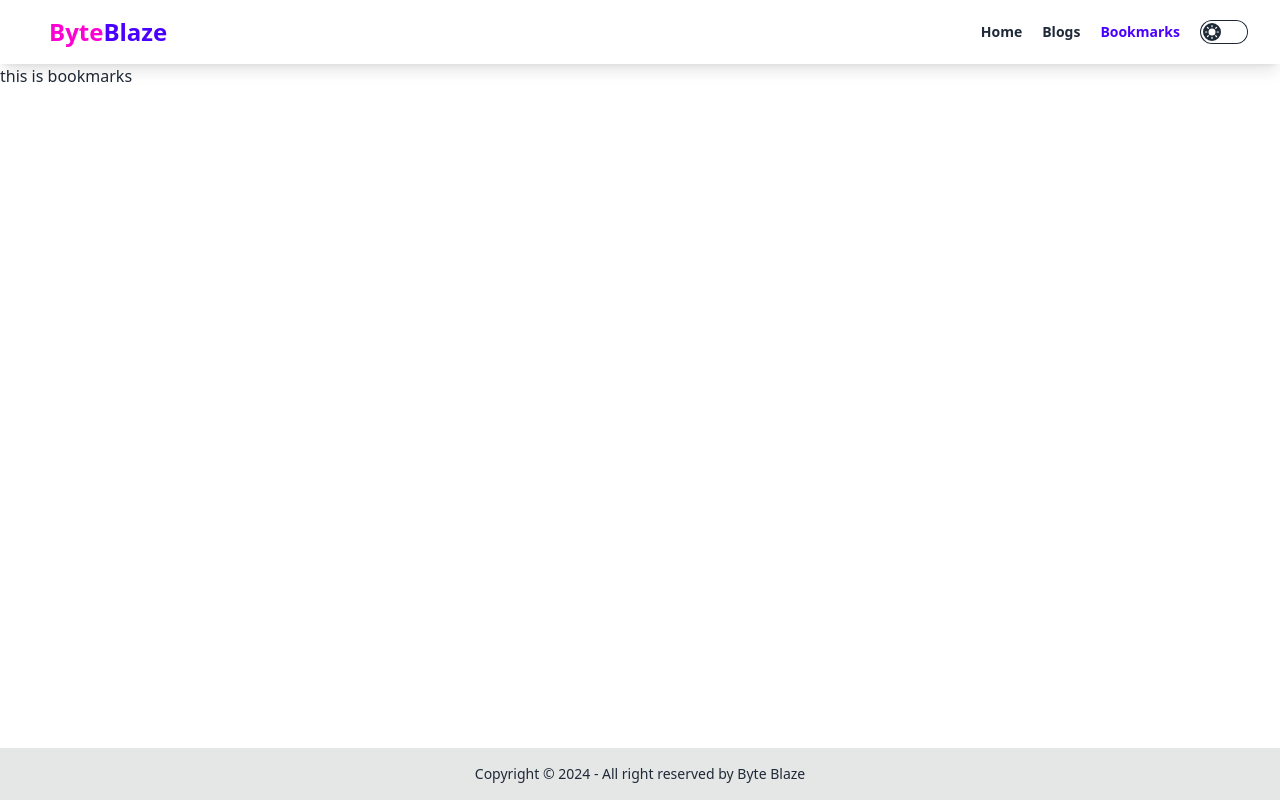
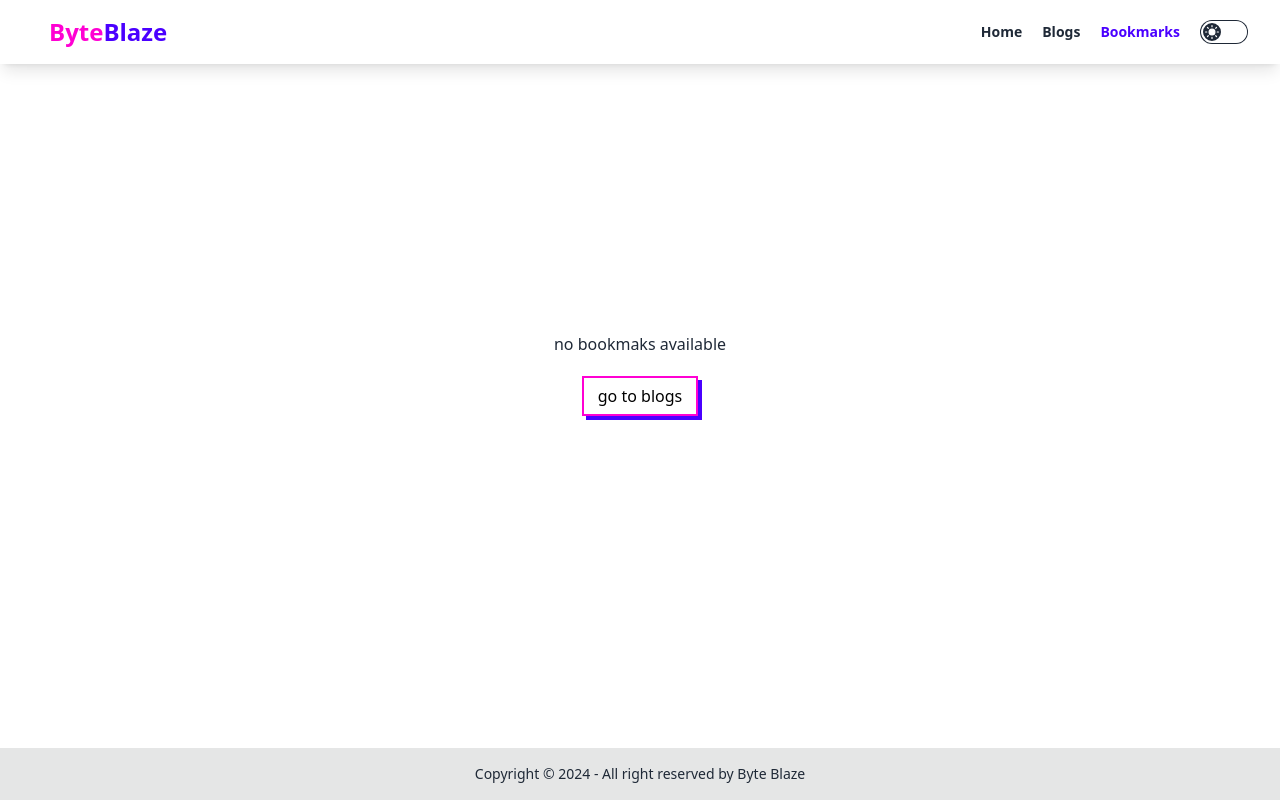
Before and after one commit to iaasif/cSessionReactRoute, a React (Vite) app: page /bookmarks in a window 1280 px wide. Built offline with nearby package versions, Linux system fonts and the light colour scheme.

Commit message:
all component added

```diff
--- a/package.json
+++ b/package.json
@@ -12,6 +12,8 @@
   "dependencies": {
     "react": "^18.2.0",
     "react-dom": "^18.2.0",
+    "react-hot-toast": "^2.4.1",
+    "react-icons": "^5.0.1",
     "react-markdown": "^9.0.1",
     "react-router-dom": "^6.22.3",
     "react-spinners": "^0.13.8",
--- a/src/components/BlogCard.jsx
+++ b/src/components/BlogCard.jsx
@@ -2,11 +2,16 @@
 
 import { Link } from 'react-router-dom';
 import placeholderimage from '../assets/404.jpg'
+import { MdDeleteForever } from "react-icons/md";
+import { deleteBlogs } from '../utils';
 
-const BlogCard = ({ blog }) => {
+
+const BlogCard = ({ blog, deletable, handleDelete }) => {
     const { cover_image, title, description, published_at, id } = blog;
+
     // console.log(cover_image, "cvr");
     return (
+        <div className='flex relative '>
             <Link to={`/blog/${id}`} className="max-w-sm mx-auto group hover:no-underline focus:no-underline dark:bg-gray-900 transition border-2 hover:scale-110 border-primary rounded-xl hover:border-secondary border-opacity-30">
                 <img role="presentation" className="object-cover w-full rounded h-44 dark:bg-gray-500"
                     src={cover_image || placeholderimage} />
@@ -16,6 +21,14 @@ const BlogCard = ({ blog }) => {
                     <p>{description}</p>
                 </div>
             </Link >
+            {
+
+                deletable && <div
+                    onClick={() => handleDelete(id)}
+                    className='absolute bg-primary p-3 rounded-full scale-105 -top-5 -right-5
+                cursor-pointer hover:scale-105'><MdDeleteForever className='text-secondary group-hover:text-primary' /></div>
+            }
+        </div>
 
     );
 };
--- a/src/components/Content.jsx
+++ b/src/components/Content.jsx
@@ -7,7 +7,7 @@ import rehypeRaw from "rehype-raw";
 
 const Content = () => {
     const blog = useLoaderData();
-    const { cover_image, title, description, published_at, tags, body_html } = blog;
+    const { cover_image, title, description, published_at, tags, body_html, url } = blog;
     // console.log(body_html);
 
     return (
@@ -19,13 +19,15 @@ const Content = () => {
 
             <div className="flex flex-wrap py-6 gap-2 border-t border-dashed dark:border-gray-600">
                 {
-                    tags.map(tag => (<a key={tag} rel="noopener noreferrer" href="#" className="px-3 py-1 rounded-sm hover:underline dark:bg-violet-600 dark:text-gray-50">#{tag}</a>
+                    tags.map(tag => (<a key={tag} rel="noopener noreferrer" href="#" className="px-3 py-1 rounded-sm hover:underline dark:bg-violet-600 dark:text-gray-50 overflow-hidden">#{tag}</a>
                     ))
                 }
             </div>
 
             <div className="p-6 space-y-2">
-                <h3 className="text-2xl font-semibold group-hover:underline group-focus:underline">{title}</h3>
+                <a href={url}
+                    target="_blank"
+                    className="text-2xl font-semibold group-hover:underline group-focus:underline">{title}</a>
                 <Markdown rehypePlugins={[rehypeRaw]}>{body_html}</Markdown>
             </div>
 
--- /dev/null
+++ b/src/components/EmptyState.jsx
@@ -0,0 +1,33 @@
+// import React from 'react';
+
+import { Link } from "react-router-dom";
+
+const EmptyState = ({ msg, address, lable }) => {
+    return (
+        <div className="min-h-[calc(100vh-116px)]
+        gap-5 flex
+        flex-col
+        justify-center
+        items-center
+        pb-16">
+            <p>{msg}</p>
+            <Link to={address}
+                className="relative inline-block px-4 py-2 font-medium group">
+                <span className="absolute inset-0 w-full h-full transition duration-200 ease-out transform translate-x-1 translate-y-1 bg-primary group-hover:-translate-x-0 group-hover:-translate-y-0">
+
+                </span>
+                <span
+                    className="absolute inset-0 w-full h-full bg-white border-2 border-secondary group-hover:bg-primary">
+
+                </span>
+                <span
+                    className="relative text-black  group-hover:text-white">{lable}
+                </span>
+            </Link>
+
+
+        </div>
+    );
+};
+
+export default EmptyState;
--- a/src/components/Loader.jsx
+++ b/src/components/Loader.jsx
@@ -3,9 +3,9 @@
 import { HashLoader } from "react-spinners";
 
 const Loader = () => {
+    console.log("object");
     return (
-        <div className='flex flex-col justify-center items-center min-h-[calc(100vh-116px)]
-        '>
+        <div className='flex flex-col justify-center items-center min-h-[calc(100vh-116px)]'>
 
             <HashLoader size={100} color="pink" className=""></HashLoader>
 
--- a/src/main.jsx
+++ b/src/main.jsx
@@ -2,13 +2,9 @@
 import ReactDOM from 'react-dom/client'
 // import App from './App.jsx'
 import './index.css'
-import { RouterProvider,} from 'react-router-dom'
+import { RouterProvider, } from 'react-router-dom'
 import { router } from './routes/Routes'
-// import Home from './pages/Home.jsx'
-// import Blogs from './pages/Blogs.jsx'
-// import Bookmarks from './pages/Bookmarks.jsx'
-// import MainLayouts from './layouts/MainLayouts.jsx'
-// import Blog from './pages/Blog.jsx'
+import { Toaster } from 'react-hot-toast';
 
 
 
@@ -17,5 +13,6 @@ ReactDOM.createRoot(document.getElementById('root')).render(
   <>
     <RouterProvider router={router} />
     {/* <App></App> */}
+    <Toaster></Toaster>
   </>
 )
--- a/src/pages/Blog.jsx
+++ b/src/pages/Blog.jsx
@@ -1,7 +1,10 @@
 import { useState } from 'react';
 
-import { Link, Outlet, useLoaderData,  } from 'react-router-dom';
-import Loader from '../components/Loader';
+import { Link, Outlet, useLoaderData, } from 'react-router-dom';
+// import Loader from '../components/Loader';
+import { MdBookmarkAdd } from "react-icons/md";
+import { saveBlog } from '../utils';
+
 
 const Blog = () => {
 
@@ -11,6 +14,16 @@ const Blog = () => {
     const blog = useLoaderData();
 
     const { published_at, comments_count, public_reactions_count, title, reading_time_minutes, tags } = blog;
+
+    const handleBookmark = blog => {
+        // console.log(blog);
+        saveBlog(blog)
+    }
+
+
+
+
+
 
 
     return (
@@ -50,6 +63,15 @@ const Blog = () => {
                             </svg>
                             <span>Author</span>
                         </Link>
+                        <div
+                            onClick={() => handleBookmark(blog)}
+                            className='bg-primary p-3 ml-5 rounded-full hover:bg-opacity-30 bg-opacity-20 cursor-pointer
+                        hover:scale-105 overflow-hidden
+                        '>
+                            <MdBookmarkAdd size={20} className='text-secondary' />
+
+
+                        </div>
 
                     </div>
                 </div>
--- a/src/pages/Blogs.jsx
+++ b/src/pages/Blogs.jsx
@@ -6,20 +6,14 @@ import Loader from '../components/Loader';
 const Blogs = () => {
     const navigation = useNavigation
 
-    // const [blogs, setBlogs] = useState([]);
-    // useEffect(() => {
-    //     fetch('https://dev.to/api/articles?per_page=20&top=7')
-    //         .then(res => res.json())
-    //         .then(data => setBlogs(data))
-    // }, []);
 
-    // alternate of useEffect
 
     const blogs = useLoaderData('https://dev.to/api/articles?per_page=20&top=7')
 
 
     // console.log(blogs);
     if (navigation.state === 'loading') return <Loader></Loader>
+    // console.log(<Loader></Loader>);
 
     return (
         <>
@@ -35,7 +29,7 @@ const Blogs = () => {
                     </a>
                     <div className="grid justify-center grid-cols-1 gap-6 sm:grid-cols-2 lg:grid-cols-3">
                         {
-                            blogs.map(blog => <BlogCard blog={blog} key={blog.id}> </BlogCard>)
+                            blogs.slice(1, 19).map(blog => <BlogCard blog={blog} key={blog.id}> </BlogCard>)
                         }
                     </div>
                 </div>
--- a/src/pages/Bookmarks.jsx
+++ b/src/pages/Bookmarks.jsx
@@ -1,9 +1,45 @@
-import React from 'react';
+import { useEffect, useState } from 'react';
+import { deleteBlogs, getBlogs } from '../utils';
+import BlogCard from '../components/BlogCard';
+import EmptyState from '../components/EmptyState';
+
+
+// console.log(blogs);
 
 const Bookmarks = () => {
+
+    const [blogs, setBlogs] = useState([])
+    useEffect(() => {
+        const storedBlogs = getBlogs();
+        setBlogs(storedBlogs);
+
+    }, [])
+
+    // {address,msg,lable}
+
+    const handleDelete = id => {
+        deleteBlogs(id);
+        const storedBlogs = getBlogs();
+        setBlogs(storedBlogs);
+
+    }
+
+    if (blogs.length < 1) return <EmptyState msg='no bookmaks available '
+        address={'/Blogs'}
+        lable='go to blogs'    ></EmptyState >
+
     return (
-        <div>
-            <h3>this is bookmarks</h3>
+        <div className=" grid px-4  gap-5 sm:px-8 lg:px-12 py-8 justify-center grid-cols-1 sm:grid-cols-2 lg:grid-cols-3">
+            {/* console.log(blogs); */}
+            {
+                blogs.map(blog =>
+                    <BlogCard
+                        handleDelete={handleDelete}
+                        blog={blog} key={blog.id}
+                        deletable={true}
+                    >
+                    </BlogCard>)
+            }
         </div>
     );
 };
--- /dev/null
+++ b/src/utils/index.js
@@ -0,0 +1,30 @@
+import toast from "react-hot-toast";
+export const getBlogs = () => {
+    let blogs = []
+    let storedBlogs = localStorage.getItem('blogs');
+    if (storedBlogs) {
+        blogs = JSON.parse(storedBlogs);
+    }
+    return blogs;
+}
+
+// save
+export const saveBlog = blog => {
+    let blogs = getBlogs()
+    const isExist = blogs.find(b => b.id === blog.id)
+    if (isExist) {
+        return toast.error("Already Bookmarked");
+    }
+    blogs.push(blog)
+    localStorage.setItem('blogs', JSON.stringify(blogs))
+    toast.success('Bookmarked successfully!')
+}
+
+// delete
+
+export const deleteBlogs = id => {
+    let blogs = getBlogs()
+    const remaining = blogs.filter(b => b.id !== id)
+    localStorage.setItem('blogs', JSON.stringify(remaining));
+    toast.success('remove from bookmarks')
+}
```
Also changed, not shown: 1 other file (tests, documents, lock files or other folders). Lines whose indentation alone changed are shown as unchanged.
